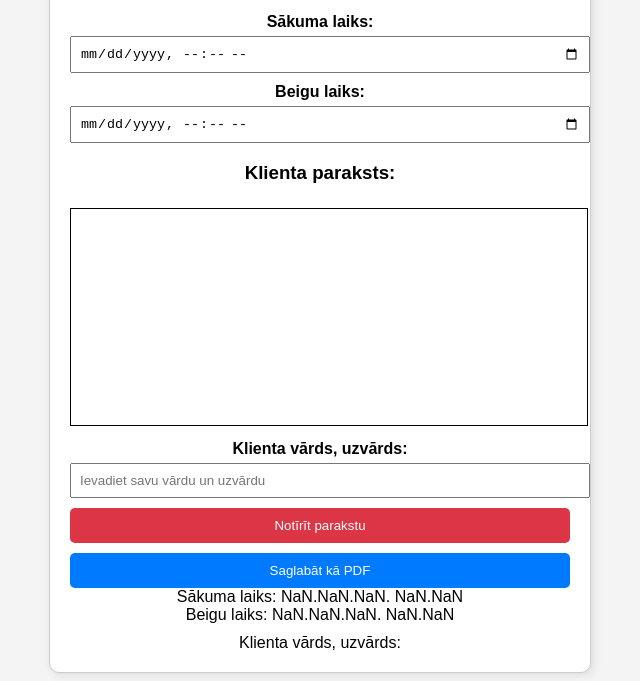
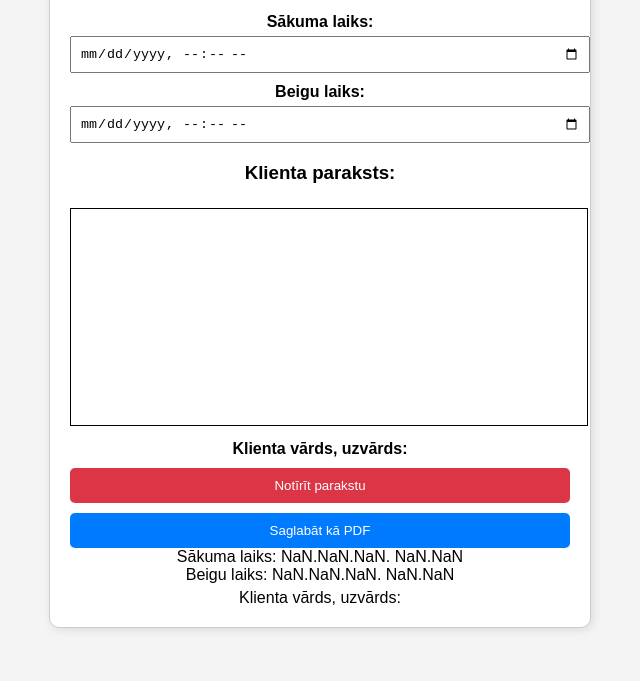
Before and after one commit to ivarsskrivanek/tests-veidlapa_2, a plain HTML site: page index.html in a window 1280 px wide. Both pictures are taken after a click on the button "Saglabāt kā PDF". Shown: the part 136-817 px from the top of the page, without its empty margins (320-960 px from the left). Drawn offline with nearby package versions, Linux system fonts and the light colour scheme.

Commit message:
Update index.html

```diff
--- a/index.html
+++ b/index.html
@@ -5,7 +5,6 @@
   <meta name="viewport" content="width=device-width, initial-scale=1.0, maximum-scale=1, user-scalable=no">
   <title>Mutiskā tulkojuma apstiprinājuma veidlapa</title>
 
-    <!-- PDF and HTML processing libraries -->
   <script src="https://cdnjs.cloudflare.com/ajax/libs/jspdf/2.5.1/jspdf.umd.min.js"></script>
   <script src="https://cdnjs.cloudflare.com/ajax/libs/html2canvas/1.4.1/html2canvas.min.js"></script>
 
@@ -50,7 +49,7 @@
       outline: none;
       color: blue;
     }
-        input, canvas, .client-name {
+    input, canvas {
       width: 100%;
       padding: 8px;
       margin-top: 5px;
@@ -78,6 +77,12 @@
       background-color: #007bff;
       color: white;
     }
+
+    /* Added to keep replacement same style */
+    .pdf-only-name {
+      margin-top: 5px;
+      font-weight: normal;
+    }
   </style>
 </head>
 <body>
@@ -104,7 +109,7 @@
     <canvas id="signature-pad" width="500" height="200"></canvas>
 
     <label for="client-name">Klienta vārds, uzvārds:</label>
-        <input type="text" id="client-name" class="client-name" placeholder="Ievadiet savu vārdu un uzvārdu">
+    <input type="text" id="client-name" placeholder="Ievadiet savu vārdu un uzvārdu">
 
     <div class="hide-in-pdf">
       <button class="clear-btn" onclick="clearSignature()">Notīrīt parakstu</button>
@@ -119,7 +124,6 @@
     let lastPos;
     let logoBase64 = "";
 
-        // Set initial white background
     function initCanvasBackground() {
       ctx.fillStyle = "white";
       ctx.fillRect(0, 0, canvas.width, canvas.height);
@@ -179,31 +183,35 @@
       document.getElementById("logo").style.display = "none";
       buttons.style.display = "none";
 
-            // Add formatted date text to DOM temporarily
+      // Replace inputs with visible text
       const startTime = document.getElementById('start-time').value;
       const endTime = document.getElementById('end-time').value;
 
-            const startLabel = document.createElement('div');
-            startLabel.innerText = "Sākuma laiks: " + formatDateTime(startTime);
-            formElement.appendChild(startLabel);
+      const startDiv = document.createElement('div');
+      startDiv.innerText = "Sākuma laiks: " + formatDateTime(startTime);
+      formElement.appendChild(startDiv);
 
-            const endLabel = document.createElement('div');
-            endLabel.innerText = "Beigu laiks: " + formatDateTime(endTime);
-            formElement.appendChild(endLabel);
+      const endDiv = document.createElement('div');
+      endDiv.innerText = "Beigu laiks: " + formatDateTime(endTime);
+      formElement.appendChild(endDiv);
 
-            const clientName = document.getElementById("client-name").value;
-            const nameReplacement = document.createElement("div");
-            nameReplacement.innerText = "Klienta vārds, uzvārds: " + clientName;
-            nameReplacement.style.marginTop = "10px";
-            formElement.appendChild(nameReplacement);
+      const clientInput = document.getElementById("client-name");
+      const clientText = document.createElement("div");
+      clientText.innerText = "Klienta vārds, uzvārds: " + clientInput.value;
+      clientText.className = "pdf-only-name";
+      formElement.appendChild(clientText);
 
-            let canvasImage = await html2canvas(formElement, { scale: 2 });
+      // Hide the real input temporarily
+      clientInput.style.display = "none";
+
+      const canvasImage = await html2canvas(formElement, { scale: 2 });
 
       document.getElementById("logo").style.display = "block";
       buttons.style.display = "block";
+      clientInput.style.display = "block";
 
       const { jsPDF } = window.jspdf;
-            let pdf = new jsPDF("p", "mm", "a4");
+      const pdf = new jsPDF("p", "mm", "a4");
 
       if (logoBase64) {
         let pageWidth = pdf.internal.pageSize.getWidth();
@@ -217,10 +225,10 @@
       pdf.addImage(canvasImage.toDataURL("image/png"), "PNG", 10, 50, imgWidth, imgHeight);
       pdf.save("Mutiska_tulkojuma_apstiprinajums.pdf");
 
-            // Clean up temporary DOM elements
-            formElement.removeChild(startLabel);
-            formElement.removeChild(endLabel);
-            formElement.removeChild(nameReplacement);
+      // Cleanup
+      formElement.removeChild(startDiv);
+      formElement.removeChild(endDiv);
+      formElement.removeChild(clientText);
     }
 
     function loadLogo() {
@@ -237,7 +245,7 @@
         .catch(error => console.error("Failed to load the image:", error));
     }
 
-        window.onload = function() {
+    window.onload = function () {
       loadLogo();
       initCanvasBackground();
     };
@@ -245,7 +253,6 @@
     canvas.addEventListener('mousedown', startDrawing);
     canvas.addEventListener('mouseup', stopDrawing);
     canvas.addEventListener('mousemove', draw);
-
     canvas.addEventListener('touchstart', startDrawing);
     canvas.addEventListener('touchend', stopDrawing);
     canvas.addEventListener('touchmove', draw);
```
Lines whose indentation alone changed are shown as unchanged.
